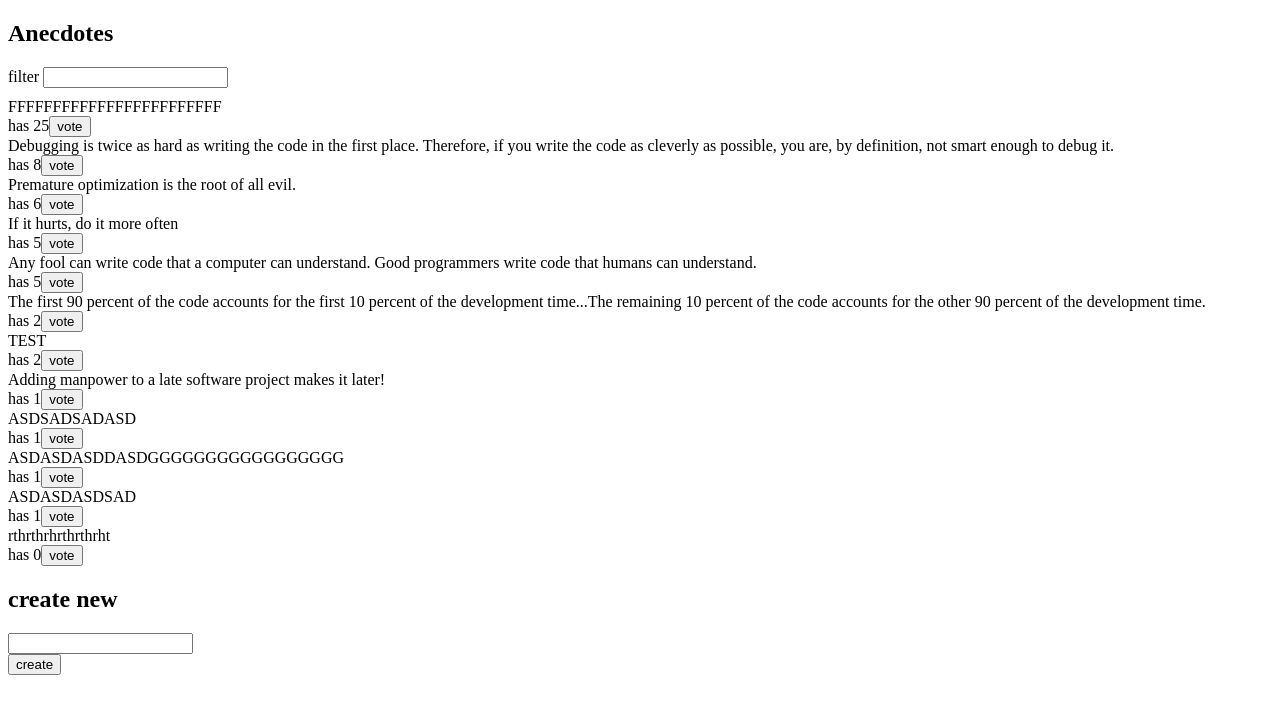
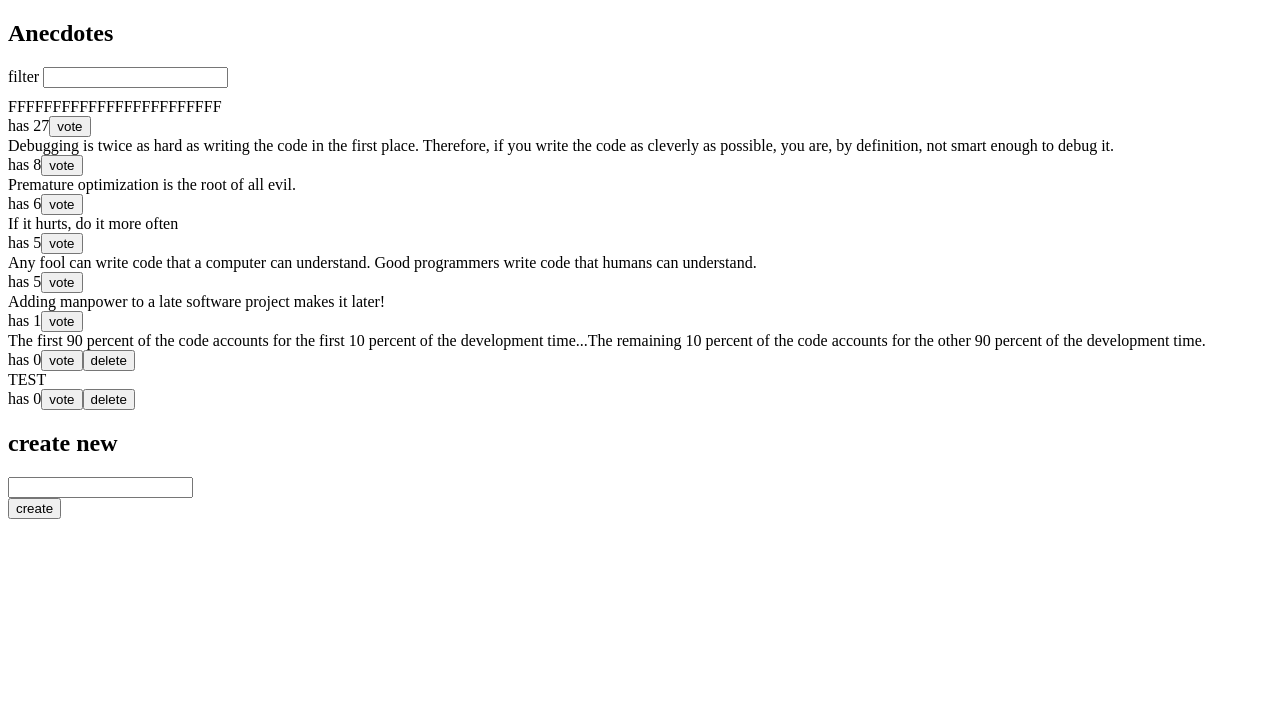
Before and after one commit to nicolasgavriil/full-stack-open-mooc.fi, a React (Vite) app in the folder part6/anecdotes-zustand/: page / in a window 1280 px wide. Shown: the top 714 px of the page. Built offline with nearby package versions, Linux system fonts and the light colour scheme; data requests are answered from the project's data file.

Commit message:
Complete anecdotes-zustand 6.11

```diff
--- a/part6/anecdotes-zustand/db.json
+++ b/part6/anecdotes-zustand/db.json
@@ -13,7 +13,7 @@
     {
       "content": "The first 90 percent of the code accounts for the first 10 percent of the development time...The remaining 10 percent of the code accounts for the other 90 percent of the development time.",
       "id": "69581",
-      "votes": 2
+      "votes": 0
     },
     {
       "content": "Any fool can write code that a computer can understand. Good programmers write code that humans can understand.",
@@ -31,33 +31,13 @@
       "votes": 8
     },
     {
-      "content": "ASDSADSADASD",
-      "id": "ZJgn36wLMtg",
-      "votes": 1
-    },
-    {
-      "content": "ASDASDASDDASDGGGGGGGGGGGGGGGGG",
-      "id": "DJMCrcNPafk",
-      "votes": 1
-    },
-    {
       "content": "FFFFFFFFFFFFFFFFFFFFFFFF",
       "id": "2VmAOtM0f2M",
-      "votes": 25
-    },
-    {
-      "content": "ASDASDASDSAD",
-      "id": "T0MVkXcKMrE",
-      "votes": 1
+      "votes": 27
     },
     {
       "content": "TEST",
       "id": "ZM0ANYRI8m0",
-      "votes": 2
-    },
-    {
-      "content": "rthrthrhrthrthrht",
-      "id": "NwThFAfYfnw",
       "votes": 0
     }
   ],
--- a/part6/anecdotes-zustand/src/components/AnecdoteList.jsx
+++ b/part6/anecdotes-zustand/src/components/AnecdoteList.jsx
@@ -1,7 +1,7 @@
 import { useAnecdotes, useAnecdoteActions } from "../store";
 
 const AnecdoteList = () => {
-  const { vote } = useAnecdoteActions();
+  const { vote, remove } = useAnecdoteActions();
   const anecdotes = useAnecdotes();
   const anecdotesByVotes = anecdotes.toSorted((a1, a2) => a2.votes - a1.votes);
 
@@ -13,6 +13,9 @@ const AnecdoteList = () => {
           <div>
             has {anecdote.votes}
             <button onClick={() => vote(anecdote.id)}>vote</button>
+            {anecdote.votes === 0 && (
+              <button onClick={() => remove(anecdote.id)}>delete</button>
+            )}
           </div>
         </div>
       ))}
--- a/part6/anecdotes-zustand/src/services/anecdotes.js
+++ b/part6/anecdotes-zustand/src/services/anecdotes.js
@@ -40,4 +40,14 @@ const update = async (anecdote) => {
   return await response.json();
 };
 
-export default { getAll, create, update };
+const remove = async (id) => {
+  const response = await fetch(`${baseUrl}/${id}`, {
+    method: "DELETE",
+  });
+
+  if (!response.ok) {
+    throw new Error("Failed to delete anecdote");
+  }
+};
+
+export default { getAll, create, update, remove };
--- a/part6/anecdotes-zustand/src/store.js
+++ b/part6/anecdotes-zustand/src/store.js
@@ -47,6 +47,13 @@ const useAnecdoteStore = create((set) => ({
       set(() => ({
         filter,
       })),
+    remove: async (id) => {
+      await anecdoteService.remove(id);
+      set((state) => ({
+        anecdotes: state.anecdotes.filter((a) => a.id !== id),
+      }));
+      useNotificationStore.getState().notify(`Anecdote deleted`);
+    },
   },
 }));
 
```
